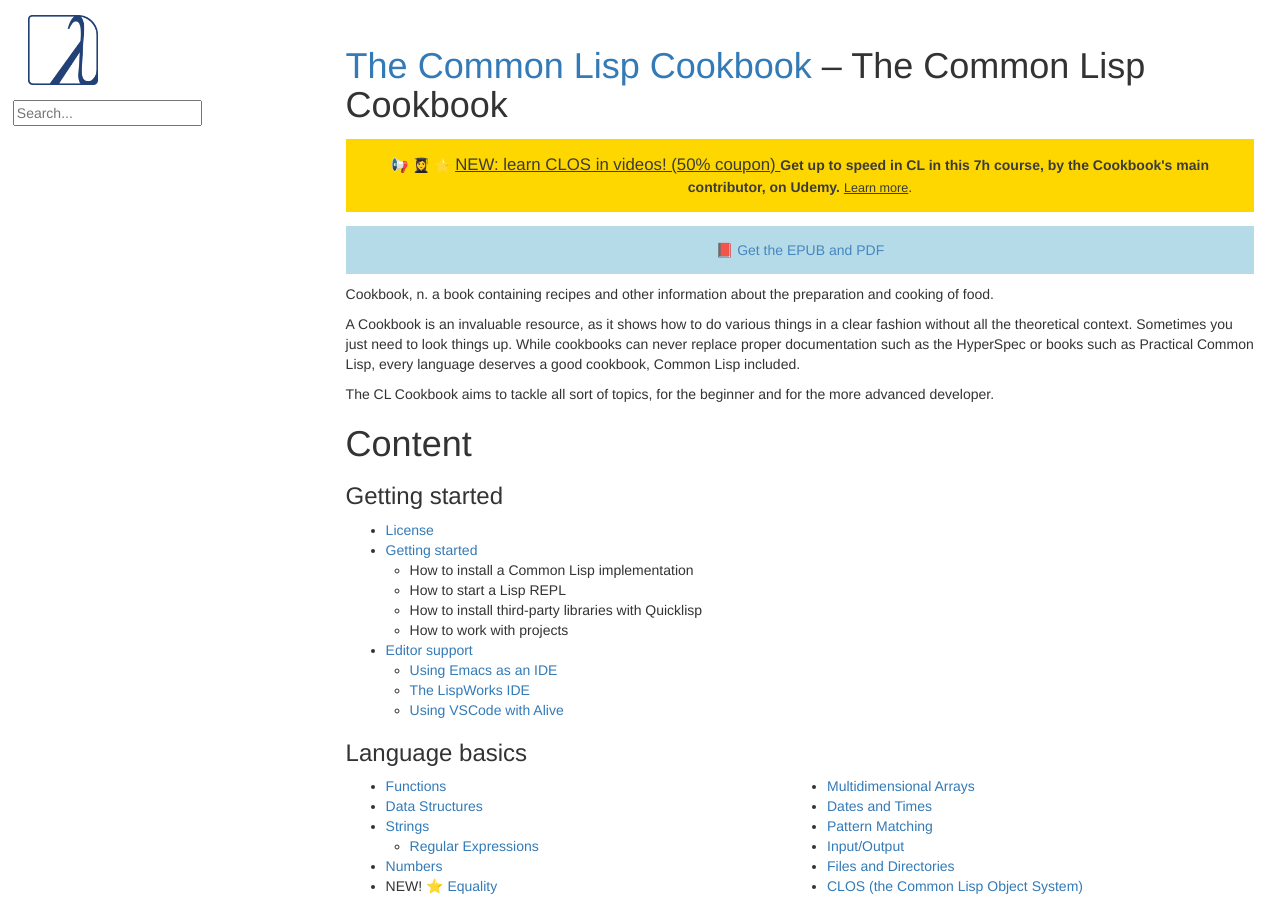
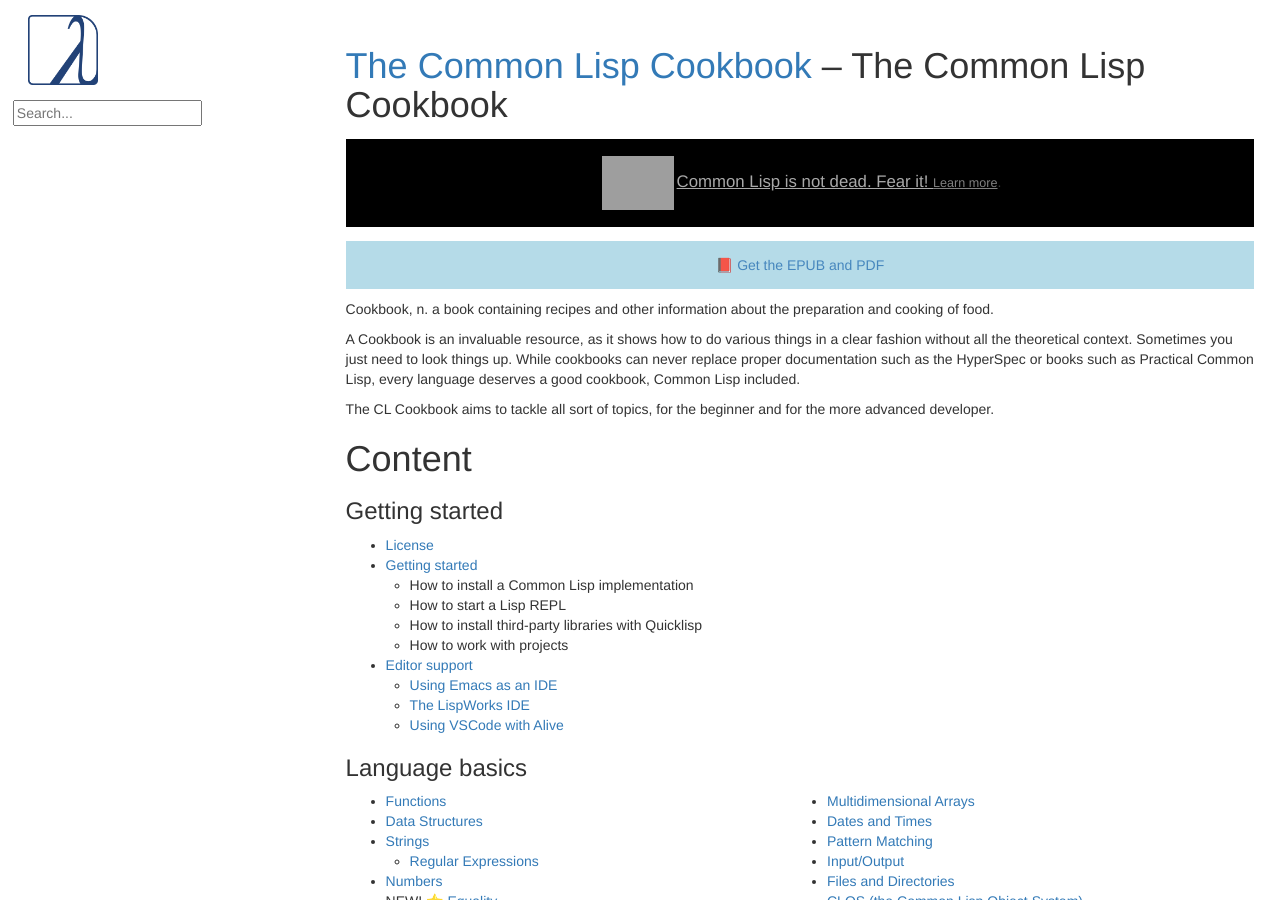
Before and after one commit to LispCookbook/cl-cookbook, a Jekyll site: the page built from index.md, in a window 1280 px wide and 900 px high. Built offline with Jekyll 4.4.1, drawn with Linux system fonts in a browser that asks for light colours; grey boxes are pictures that could not be loaded.

Commit message:
fun with banner (halloween)

```diff
--- a/_layouts/chapter.html
+++ b/_layouts/chapter.html
@@ -4,13 +4,20 @@
 
   <!-- Announcement we can keep for 1 month or more. I remove it and re-add it from time to time. -->
 
-<p class="announce">
-  📢 👩‍🎓 ⭐
-  <a style="font-size: 120%" href="https://www.udemy.com/course/common-lisp-programming/?couponCode=LISPY-2409-COOKBOOK" title="This course is under a paywall on the Udemy platform. Several videos are freely available so you can judge before diving in. vindarel is (I am) the main contributor of this Cookbook."> NEW: learn CLOS in videos! (50% coupon) </a>
-  <strong>
-    Get up to speed in CL in this 7h course, by the Cookbook's main contributor, on Udemy.
-  </strong>
-  <a style="font-size: 90%" href="https://github.com/vindarel/common-lisp-course-in-videos/">Learn more</a>.
+<p class="announce" style="background-color: black">
+  <a style="font-size: 120%; color: darkgrey"
+      href="https://www.udemy.com/course/common-lisp-programming/?couponCode=LISP-IS-NOT-DEAD"
+      title="Learn Lisp efficiently with a code-first approach. Getting started, CLOS, macros… 7 hours of content, and counting. This course is on the Udemy platform. Each chapter has free videos so you can judge before diving in. vindarel is (I am) the main contributor of this Cookbook. I teach what I learned the hard way.">
+
+    <img src="https://media.gettyimages.com/id/157505949/photo/a-scary-halloween-pumpkin-in-smoke.jpg?s=612x612&w=0&k=20&c=jlscQmDkLVQRW55tAaP8_Pqu5FGOsC5ZMv_2IsfA6g4= "
+        style="max-height: 60px; padding: 3px; transform: rotateY(180deg);"/>Common Lisp is not dead. Fear it!
+
+  </a>
+
+  <!--  <strong>
+       Get up to speed in CL in this 7h course, by the Cookbook's main contributor, on Udemy.
+       </strong> -->
+  <a style="font-size: 90%; color: grey" href="https://github.com/vindarel/common-lisp-course-in-videos/">Learn more</a>.
 </p>
 
 
```
